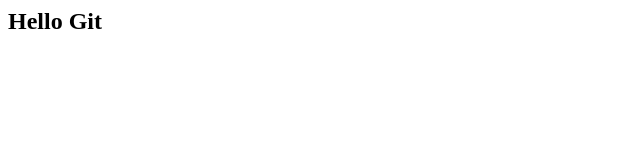
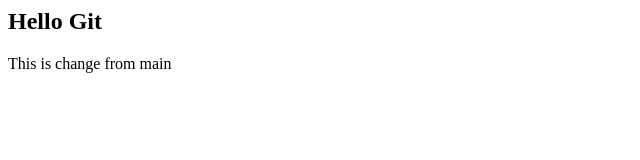
Before and after one commit to lagneshthakur/atgenx-git, a plain HTML site: page index.html in a window 1280 px wide. Shown: the whole page, without its empty margins (0-640 px from the left). Drawn offline with Linux system fonts and the light colour scheme.

Commit message:
Updated index.html as per main requirement

```diff
--- a/index.html
+++ b/index.html
@@ -1 +1,3 @@
 <h2>Hello Git</h2>
+
+<p>This is change from main</p>
```
